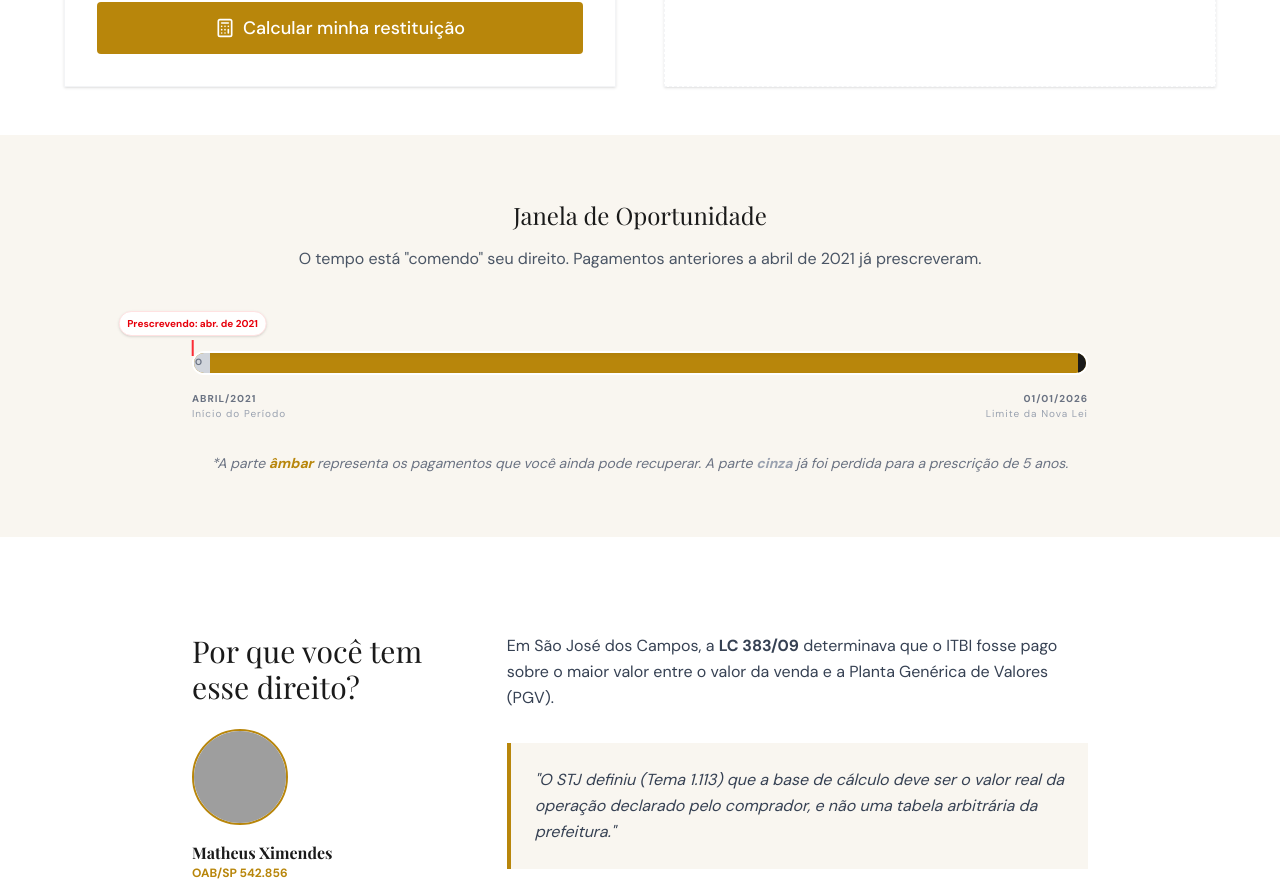
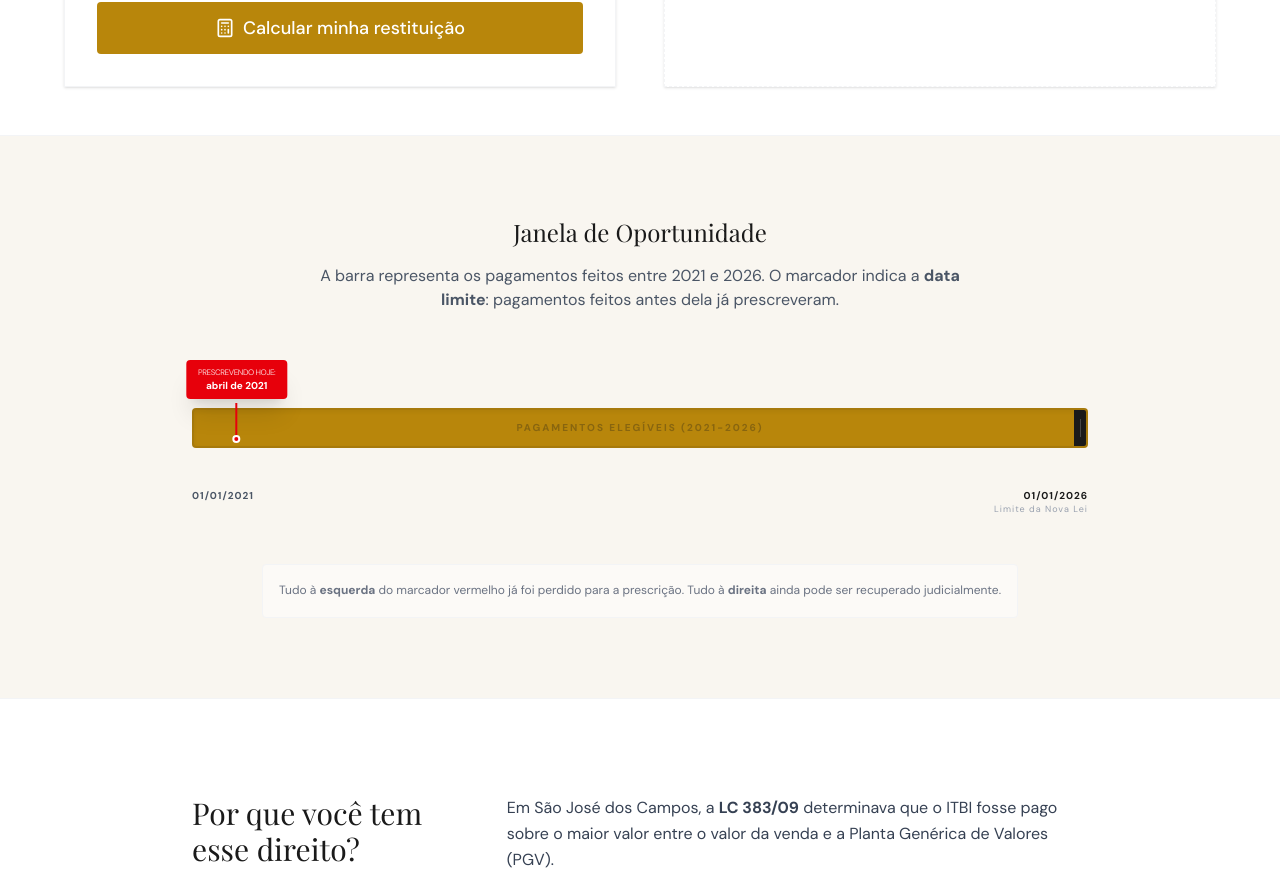
Before and after one commit to matheus-goncalvesf/sumare-calculadora-itbi, a React (Vite) app: page / in a window 1280 px wide. Shown: the part 866-1751 px from the top of the page. Built offline with nearby package versions, Linux system fonts and the light colour scheme; grey boxes are pictures that could not be loaded; a web font is replaced by a local one.

Commit message:
feat: Adjust ITBI restitution deadline calculation
Update the prescription window and logic to correctly reflect the 5-year period preceding January 1st, 2026, accounting for the extended eligibility.

```diff
--- a/src/App.tsx
+++ b/src/App.tsx
@@ -81,18 +81,18 @@ export default function App() {
 
   // --- Deadline Logic ---
   const windowPrescription = useMemo(() => {
-    // A janela total de pagamentos elegíveis é de Abril/2021 a Dezembro/2025.
-    const START_WINDOW = new Date(2021, 3, 1); // 01/04/2021
-    const END_WINDOW = new Date(2025, 11, 31); // 31/12/2025
+    // A janela de pagamentos elegíveis (5 anos antes da nova lei)
+    const START_WINDOW = new Date(2021, 0, 1); // 01/01/2021
+    const END_WINDOW = new Date(2026, 0, 1);   // 01/01/2026
 
-    // A linha de prescrição hoje (pagamentos feitos há exatamente 5 anos)
+    // A data que está prescrevendo exatamente hoje (5 anos atrás)
     const prescriptionLine = new Date(HOJE.getFullYear() - 5, HOJE.getMonth(), HOJE.getDate());
 
     const totalDuration = END_WINDOW.getTime() - START_WINDOW.getTime();
+    const elapsed = prescriptionLine.getTime() - START_WINDOW.getTime();
 
-    // Quanto do período já prescreveu (da data inicial até a linha de prescrição)
-    const prescribedDuration = Math.max(0, prescriptionLine.getTime() - START_WINDOW.getTime());
-    const prescribedPercentage = Math.min(100, (prescribedDuration / totalDuration) * 100);
+    // Posição do marcador sobre a janela 2021-2026
+    const prescribedPercentage = Math.min(100, Math.max(0, (elapsed / totalDuration) * 100));
 
     return { prescribedPercentage, prescriptionLine };
   }, []);
@@ -499,55 +499,61 @@ export default function App() {
       </section>
 
       {/* --- Section 2: Visual Deadline --- */}
-      <section className="py-16 px-6 bg-brand-cream">
+      <section className="py-20 px-6 bg-brand-cream border-y border-gray-100">
         <div className="max-w-4xl mx-auto text-center">
-          <h3 className="text-2xl mb-4">Janela de Oportunidade</h3>
-          <p className="text-gray-600 mb-10">O tempo está "comendo" seu direito. Pagamentos anteriores a {windowPrescription.prescriptionLine.toLocaleDateString('pt-BR', { month: 'long', year: 'numeric' })} já prescreveram.</p>
+          <h3 className="font-serif text-2xl text-brand-graphite mb-4">Janela de Oportunidade</h3>
+          <p className="text-gray-600 mb-12 max-w-2xl mx-auto">
+            A barra representa os pagamentos feitos entre 2021 e 2026.
+            O marcador indica a <strong>data limite</strong>: pagamentos feitos antes dela já prescreveram.
+          </p>
 
-          <div className="relative pt-10 pb-4">
-            {/* Moving Label */}
+          <div className="relative pt-12 pb-8">
+            {/* Moving Label & Needle */}
             <motion.div
               initial={{ left: 0 }}
               animate={{ left: `${windowPrescription.prescribedPercentage}%` }}
-              transition={{ duration: 2, ease: "easeOut" }}
-              className="absolute top-0 -translate-x-1/2 flex flex-col items-center"
+              transition={{ duration: 2, ease: "circOut" }}
+              className="absolute top-0 -translate-x-1/2 flex flex-col items-center z-20"
             >
-              <span className="text-[10px] font-bold text-red-600 bg-white px-2 py-1 rounded-full shadow-sm border border-red-100 whitespace-nowrap mb-1">
-                Prescrevendo: {windowPrescription.prescriptionLine.toLocaleDateString('pt-BR', { month: 'short', year: 'numeric' })}
-              </span>
-              <div className="w-0.5 h-4 bg-red-500" />
+              <div className="bg-red-600 text-white text-[10px] font-bold px-3 py-1.5 rounded-sm shadow-xl whitespace-nowrap mb-1 flex flex-col items-center">
+                <span className="opacity-80 font-normal text-[8px] uppercase tracking-tighter">Prescrevendo hoje:</span>
+                {windowPrescription.prescriptionLine.toLocaleDateString('pt-BR', { month: 'long', year: 'numeric' })}
+              </div>
+              <div className="w-0.5 h-10 bg-red-600 relative">
+                <div className="absolute bottom-0 left-1/2 -translate-x-1/2 w-2 h-2 bg-red-600 rounded-full border-2 border-white" />
+              </div>
             </motion.div>
 
-            <div className="relative h-6 bg-brand-amber rounded-full overflow-hidden border-2 border-white shadow-inner">
-              {/* Prescribed Part (Gray) */}
-              <motion.div
-                initial={{ width: 0 }}
-                animate={{ width: `${windowPrescription.prescribedPercentage}%` }}
-                transition={{ duration: 2, ease: "easeOut" }}
-                className="absolute top-0 left-0 h-full bg-gray-300 flex items-center justify-end px-2"
-              >
-                <span className="text-[9px] font-bold text-gray-500 uppercase whitespace-nowrap">Prescrito</span>
-              </motion.div>
+            {/* The Bar Container (Solid Amber) */}
+            <div className="relative h-10 bg-brand-amber rounded-sm border-2 border-brand-graphite/10 shadow-inner overflow-hidden">
+              {/* Labels inside the bar */}
+              <div className="absolute inset-0 flex justify-center items-center pointer-events-none">
+                <span className="text-[10px] font-bold text-brand-graphite/30 uppercase tracking-[0.2em]">Pagamentos Elegíveis (2021-2026)</span>
+              </div>
 
-              {/* Wall Indicator */}
-              <div className="absolute top-0 right-0 h-full w-2 bg-brand-graphite" title="Parede: Nova Lei 01/01/2026" />
+              {/* Wall Indicator (The Stop) */}
+              <div className="absolute top-0 right-0 h-full w-3 bg-brand-graphite flex items-center justify-center" title="Parede: Nova Lei 01/01/2026">
+                <div className="w-[1px] h-1/2 bg-white/20" />
+              </div>
             </div>
           </div>
 
-          <div className="flex justify-between text-[10px] font-bold text-gray-500 uppercase tracking-widest">
+          <div className="flex justify-between text-[10px] font-bold text-gray-400 uppercase tracking-widest mt-2">
             <div className="text-left">
-              <p>Abril/2021</p>
-              <p className="font-normal normal-case text-gray-400">Início do Período</p>
+              <p className="text-gray-600">01/01/2021</p>
             </div>
             <div className="text-right">
-              <p>01/01/2026</p>
-              <p className="font-normal normal-case text-gray-400">Limite da Nova Lei</p>
+              <p className="text-brand-graphite">01/01/2026</p>
+              <p className="font-normal normal-case text-[9px]">Limite da Nova Lei</p>
             </div>
           </div>
 
-          <p className="mt-8 text-sm text-gray-500 italic">
-            *A parte <span className="text-brand-amber font-bold">âmbar</span> representa os pagamentos que você ainda pode recuperar. A parte <span className="text-gray-400 font-bold">cinza</span> já foi perdida para a prescrição de 5 anos.
-          </p>
+          <div className="mt-12 p-4 bg-white/50 rounded-sm border border-gray-100 inline-block">
+            <p className="text-xs text-gray-500 leading-relaxed">
+              Tudo à <strong>esquerda</strong> do marcador vermelho já foi perdido para a prescrição.
+              Tudo à <strong>direita</strong> ainda pode ser recuperado judicialmente.
+            </p>
+          </div>
         </div>
       </section>
 
```
